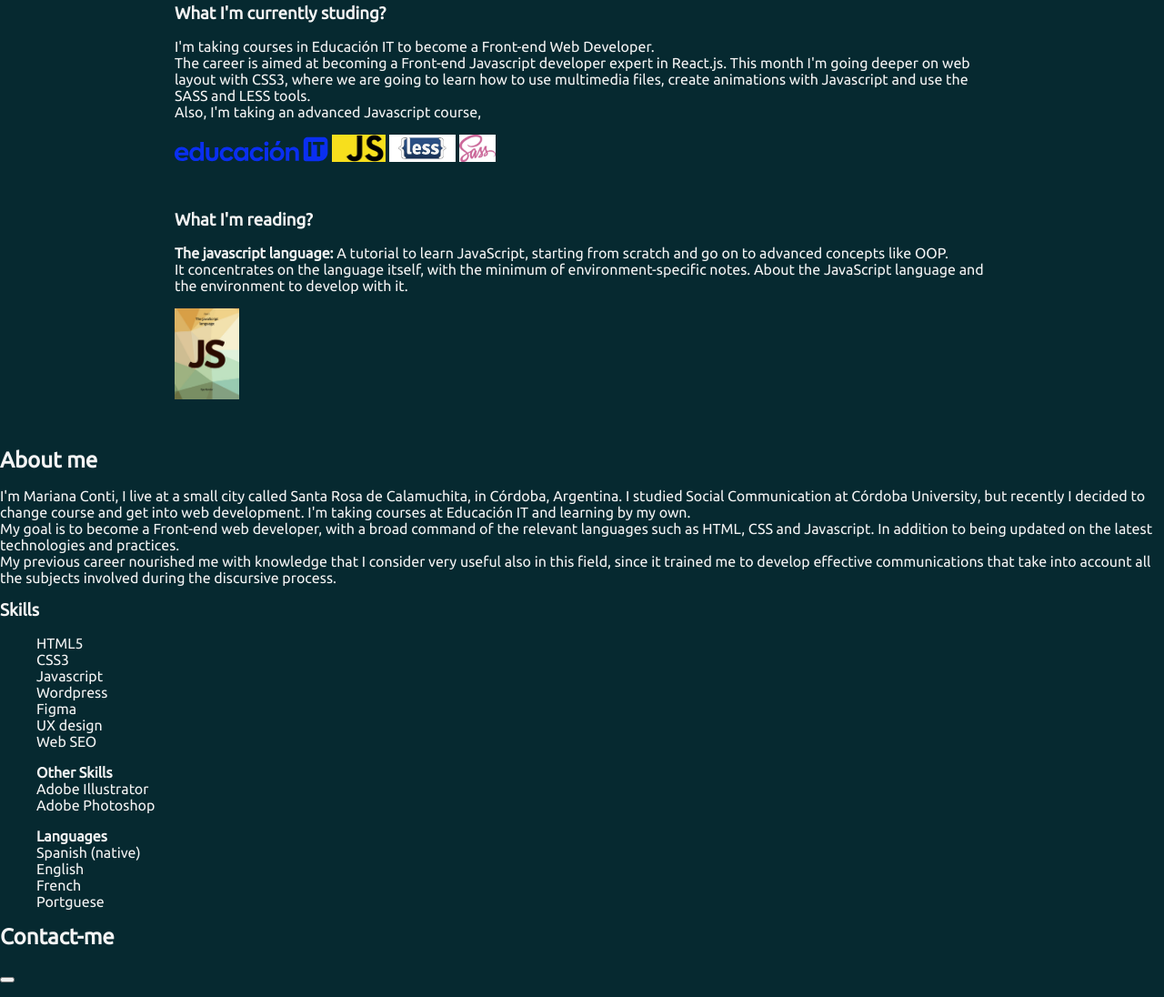
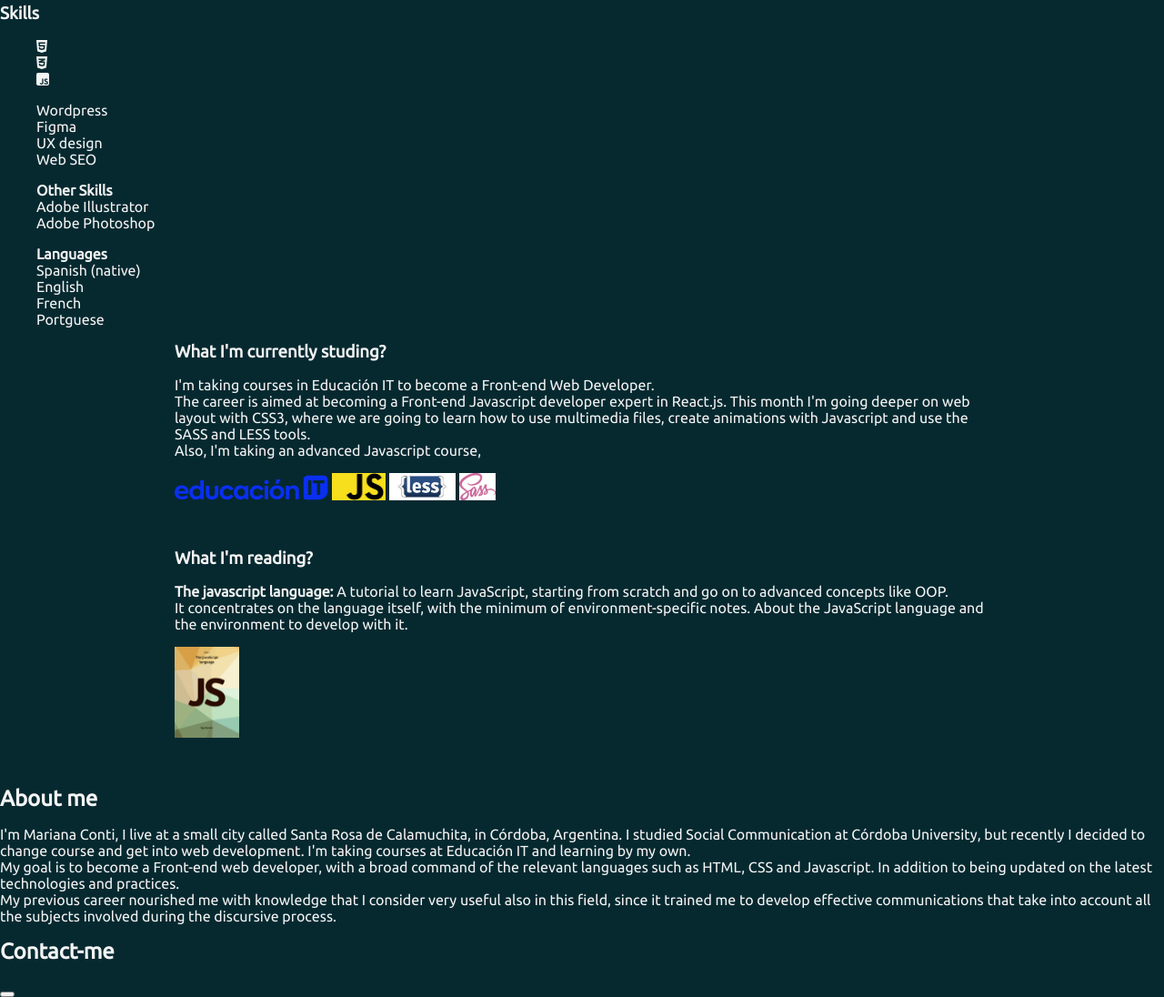
Before and after one commit to marianacont/portfolio, a plain HTML site: page index.html in a window 1280 px wide. Shown: the part 930-2026 px from the top of the page at 91% size. Drawn offline with Linux system fonts and the light colour scheme; a web font is replaced by a local one.

Commit message:
reacomodamiento en el index

```diff
--- a/index.html
+++ b/index.html
@@ -6,6 +6,10 @@
     <meta name="viewport" content="width=device-width, initial-scale=1.0, maximum-scale=3">
     <title>Mariana Conti - Portfolio</title>
     <link rel="stylesheet" href="styles/style.css">
+    <script defer src="https://use.fontawesome.com/releases/v5.0.8/js/brands.js" integrity="sha384-sCI3dTBIJuqT6AwL++zH7qL8ZdKaHpxU43dDt9SyOzimtQ9eyRhkG3B7KMl6AO19" crossorigin="anonymous"></script>
+    <script src="https://kit.fontawesome.com/c69c8f4aab.js" crossorigin="anonymous"></script>
+
+
 </head>
 <body>
 
@@ -21,23 +25,60 @@
         </ul>
         <button class="btn menu-open"></button>
         <ul class="menu">
-            <li><a href="about.html" class="icon-about">About</a></li>
+            <li><a href="" class="icon-about">About</a></li>
             <li><a href="practices.html" class="icon-projects">Practices</a></li>
             <li><a href="#contact" class="icon-contact">Contact</a></li>
         </ul>
     </nav>
 
     <header id="header">
-        <img class="portrait" src="assets/img/perfil_ilustrado.png" alt="Mariana Conti">
+        <img class="portrait" src="assets/img/mariana.JPG" alt="Mariana Conti">
+        <div class="header">
         <h1>Hi, I'm Mariana Conti</h1>
         <h2>Front-end developer <br> and designer</h2>
             <p>I’m a forming front-end developer based in Argentina. I use HTML5, CSS5 and Javascript. Here I share my works and practices so far.</p>
-
+        </div>
 
 
     </header>
 
+
+
     <main>
+
+        <section class="skills">
+            <h3>Skills</h3>
+            <p></p>
+            <ul>
+                <li><i class="fa-brands fa-html5"></i></li>
+                <li><i class="fa-brands fa-css3-alt"></i></li>
+                <li><i class="fa-brands fa-square-js"></i></li>
+
+            </ul>
+
+            <ul>
+                <li>Wordpress</li>
+                <li>Figma</li>
+                <li>UX design</li>
+                <li>Web SEO</li>
+            </ul>
+
+            <ul>Other Skills
+                <li>Adobe Illustrator</li>
+                <li>Adobe Photoshop</li>
+            </ul>
+
+            <ul>Languages
+                <li>Spanish (native)</li>
+                <li>English</li>
+                <li>French</li>
+                <li>Portguese</li>
+            </ul>
+        </section>
+
+    </section>
+
+
         <!-- <section class="projects">
             <h2>Some projects</h2>
                 <div>
@@ -88,33 +129,7 @@
             <br>My previous career nourished me with knowledge that I consider very useful also in this field, since it trained me to develop effective communications that take into account all the subjects involved during the discursive process.
             </p>
 
-            <section class="skills">
-                <h3>Skills</h3>
-                <p></p>
-                <ul>
-                    <li>HTML5</li>
-                    <li>CSS3</li>
-                    <li>Javascript</li>
-                    <li>Wordpress</li>
-                    <li>Figma</li>
-                    <li>UX design</li>
-                    <li>Web SEO</li>
-                </ul>
 
-                <ul>Other Skills
-                    <li>Adobe Illustrator</li>
-                    <li>Adobe Photoshop</li>
-                </ul>
-
-                <ul>Languages
-                    <li>Spanish (native)</li>
-                    <li>English</li>
-                    <li>French</li>
-                    <li>Portguese</li>
-                </ul>
-            </section>
-
-        </section>
 
 
 
@@ -130,13 +145,13 @@
             <img src="" alt="">
         </div>
 
-        <form action="">
 
-        </form>
 
         <button></button>
     </footer>
 
     <script src="scripts/index.js"></script>
+
+
 </body>
 </html>
```
